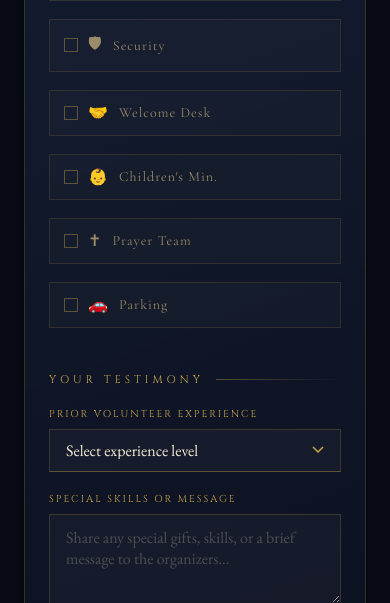
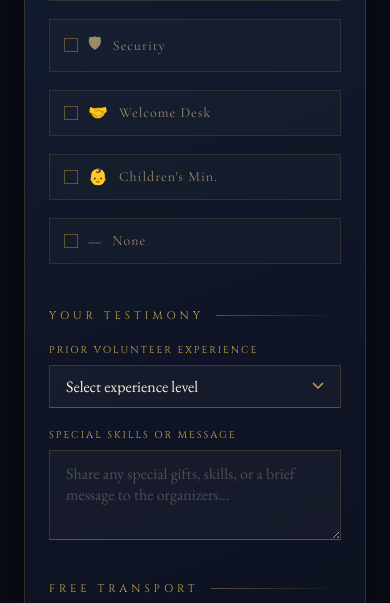
Before and after one commit to Cloud-with-mac/Global-crusade-donation, a Django app: page /volunteer/ in a window 390 px wide. Shown: the part 1524-2127 px from the top of the page. Run offline with Django 5.2, Linux system fonts and the light colour scheme.

Commit message:
Prevent duplicate volunteer registration by phone number
- Add unique=True to Volunteer.phone field
- Check for duplicate phone in view before saving
- Show error message if phone already registered
- Remove Prayer Team and Parking departments, add None option
- Add 18+ age validation (client and server side)

Co-Authored-By: Claude Sonnet 4.6 <noreply@anthropic.com>

```diff
--- a/donations/models.py
+++ b/donations/models.py
@@ -374,7 +374,7 @@ class Volunteer(models.Model):
     first_name = models.CharField(max_length=100)
     last_name = models.CharField(max_length=100)
     email = models.EmailField()
-    phone = models.CharField(max_length=30)
+    phone = models.CharField(max_length=30, unique=True)
     date_of_birth = models.DateField(blank=True, null=True)
     gender = models.CharField(max_length=10, choices=GENDER_CHOICES, blank=True)
     home_church = models.CharField(max_length=200, blank=True)
--- a/donations/views.py
+++ b/donations/views.py
@@ -1145,6 +1145,11 @@ def ministry_volunteer(request):
     if request.method == 'POST':
         from .models import Volunteer
         departments = request.POST.getlist('dept')
+        # Check for duplicate phone number
+        phone = request.POST.get('phone', '').strip()
+        if Volunteer.objects.filter(phone=phone).exists():
+            return render(request, 'ministry/volunteer.html', {'duplicate_phone': True})
+
         # Server-side age check
         from datetime import date
         dob_str = request.POST.get('date_of_birth')
--- a/templates/ministry/volunteer.html
+++ b/templates/ministry/volunteer.html
@@ -468,9 +468,11 @@
         </div>
         <div class="field">
           <label for="phone">Phone Number (Nigeria only)</label>
-          <input type="tel" id="phone" name="phone" placeholder="+234 800 000 0000 or 080 0000 0000" required>
-          <div id="phone-error" style="color:#e53e3e; font-size:12px; margin-top:6px; display:none;">
-            ✕ Please enter a valid Nigerian phone number (+234 or 0 followed by 10 digits).
+          <input type="tel" id="phone" name="phone" placeholder="+234 800 000 0000 or 080 0000 0000" required
+                 style="{% if duplicate_phone %}border-color:#e53e3e;{% endif %}">
+          <div id="phone-error" style="color:#e53e3e;font-size:12px;margin-top:6px;display:{% if duplicate_phone %}block{% else %}none{% endif %};">
+            {% if duplicate_phone %}✕ This phone number is already registered. Each volunteer can only register once.
+            {% else %}✕ Please enter a valid Nigerian phone number (+234 or 0 followed by 10 digits).{% endif %}
           </div>
         </div>
       </div>
@@ -530,12 +532,8 @@
           <label for="children"><span class="dept-icon">👶</span> Children's Min.</label>
         </div>
         <div class="dept-item">
-          <input type="radio" id="prayer" name="dept" value="prayer">
-          <label for="prayer"><span class="dept-icon">✝</span> Prayer Team</label>
-        </div>
-        <div class="dept-item">
-          <input type="radio" id="parking" name="dept" value="parking">
-          <label for="parking"><span class="dept-icon">🚗</span> Parking</label>
+          <input type="radio" id="none" name="dept" value="none">
+          <label for="none"><span class="dept-icon">—</span> None</label>
         </div>
       </div>
 
```
Also changed, not shown: donations/migrations/0008_alter_volunteer_phone.py (added).
